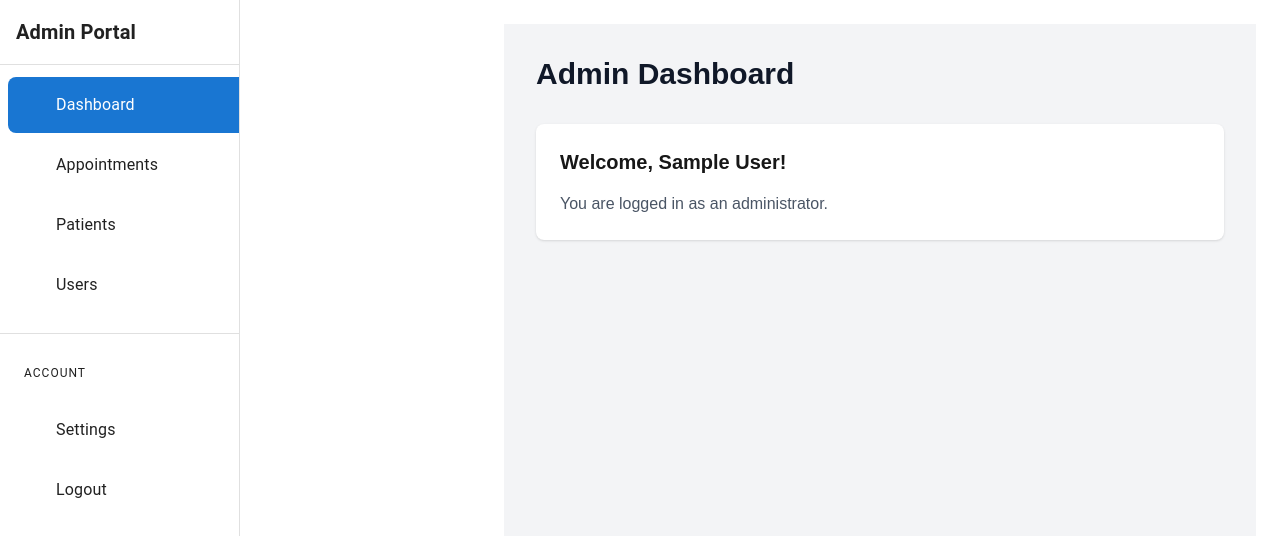
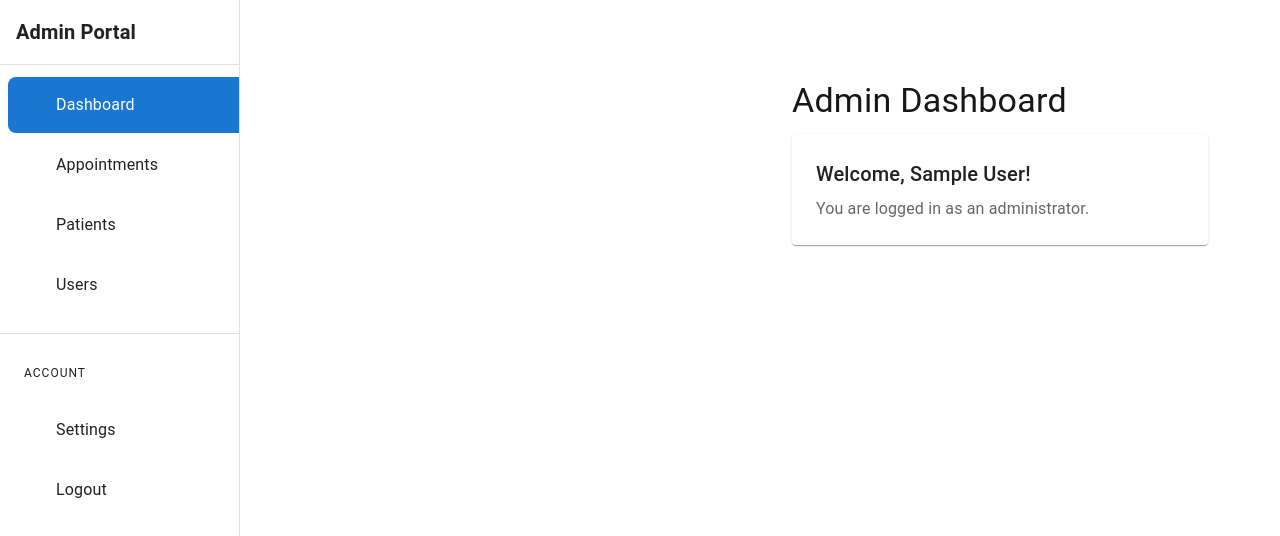
Before and after one commit to Sparta503/hospital-management-system, a Next.js app: page /admin/dashboard in a window 1280 px wide. Shown: the top 536 px of the page. Built offline with nearby package versions, Linux system fonts and the light colour scheme; sample sign-in values are in the browser's storage; some icons are missing.

Commit message:
Update page.tsx

```diff
--- a/src/app/admin/dashboard/page.tsx
+++ b/src/app/admin/dashboard/page.tsx
@@ -2,14 +2,19 @@
 
 import { useAuth } from '@/app/contexts/AuthContext';
 import { useRouter } from 'next/navigation';
-import { useEffect } from 'react';
+import { useEffect, useState } from 'react';
+import { Box, Container, Typography, useTheme, Paper } from '@mui/material';
 
 export default function AdminDashboard() {
   const { user } = useAuth();
   const router = useRouter();
+  const theme = useTheme();
+  const [isMounted, setIsMounted] = useState(false);
 
-  // Redirect to login if not authenticated or not an admin
+  // Set client-side rendering and handle redirects
   useEffect(() => {
+    setIsMounted(true);
+
     if (!user) {
       router.push('/login');
     } else if (user.role !== 'admin') {
@@ -17,20 +22,44 @@ export default function AdminDashboard() {
     }
   }, [user, router]);
 
-  if (!user || user.role !== 'admin') {
-    return <div>Loading...</div>;
+  if (!isMounted || !user || user.role !== 'admin') {
+    return (
+      <Box sx={{ display: 'flex', justifyContent: 'center', alignItems: 'center', minHeight: '100vh' }}>
+        <Typography>Loading...</Typography>
+      </Box>
+    );
   }
 
   return (
-    <div className="min-h-screen bg-gray-100 p-8">
-      <div className="max-w-7xl mx-auto">
-        <h1 className="text-3xl font-bold text-gray-900 mb-8">Admin Dashboard</h1>
-        <div className="bg-white rounded-lg shadow p-6">
-          <h2 className="text-xl font-semibold mb-4">Welcome, {user.name}!</h2>
-          <p className="text-gray-600">You are logged in as an administrator.</p>
-          {/* Add admin-specific content here */}
-        </div>
-      </div>
-    </div>
+    <Box sx={{ display: 'flex', minHeight: '100vh', bgcolor: 'background.default' }}>
+      <Box
+        component="main"
+        sx={{
+          flexGrow: 1,
+          p: 3,
+          width: { md: `calc(100% - 240px)` },
+          ml: { md: '240px' },
+          transition: theme.transitions.create(['margin', 'width'], {
+            easing: theme.transitions.easing.sharp,
+            duration: theme.transitions.duration.leavingScreen,
+          }),
+        }}
+      >
+        <Container maxWidth={false} sx={{ mt: 4, mb: 4 }}>
+          <Typography variant="h4" component="h1" gutterBottom>
+            Admin Dashboard
+          </Typography>
+          <Paper sx={{ p: 3, mb: 3 }}>
+            <Typography variant="h6" gutterBottom>
+              Welcome, {user.name}!
+            </Typography>
+            <Typography color="text.secondary">
+              You are logged in as an administrator.
+            </Typography>
+            {/* Add admin-specific content here */}
+          </Paper>
+        </Container>
+      </Box>
+    </Box>
   );
 }
```
